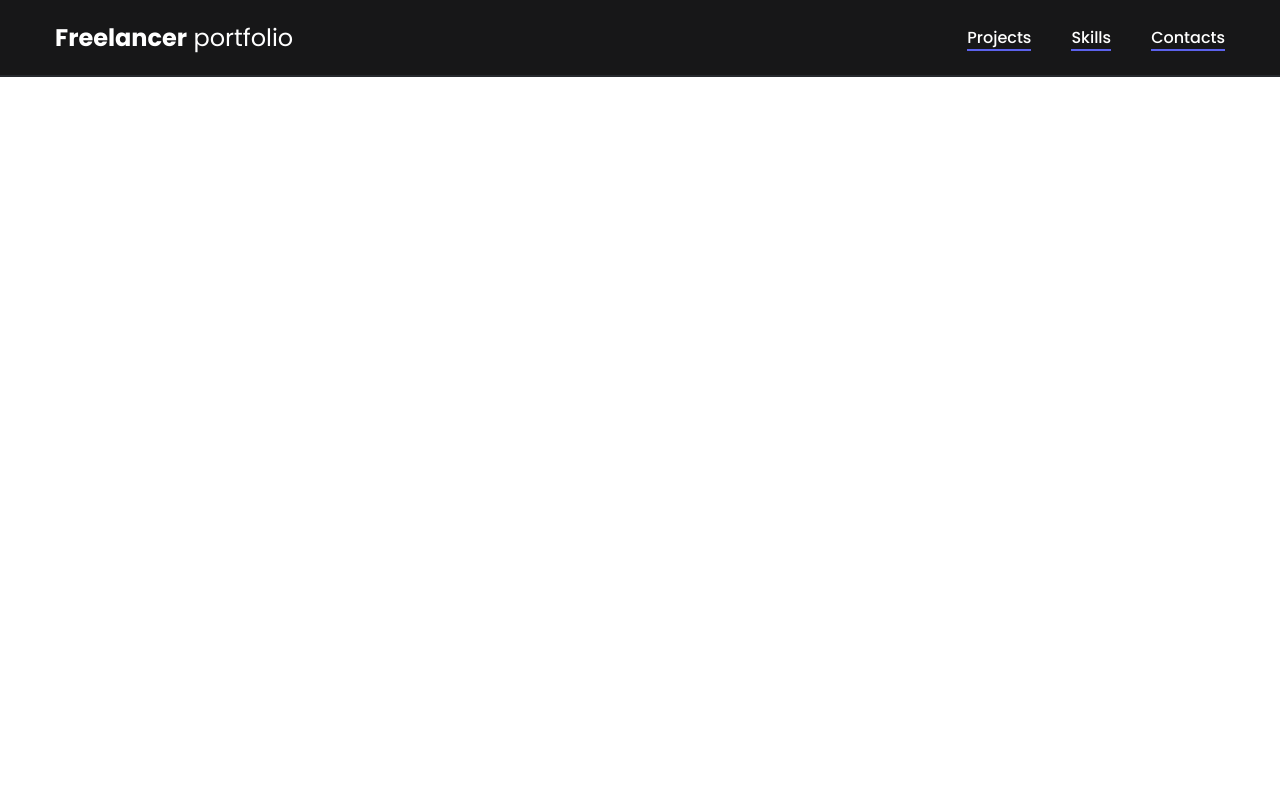
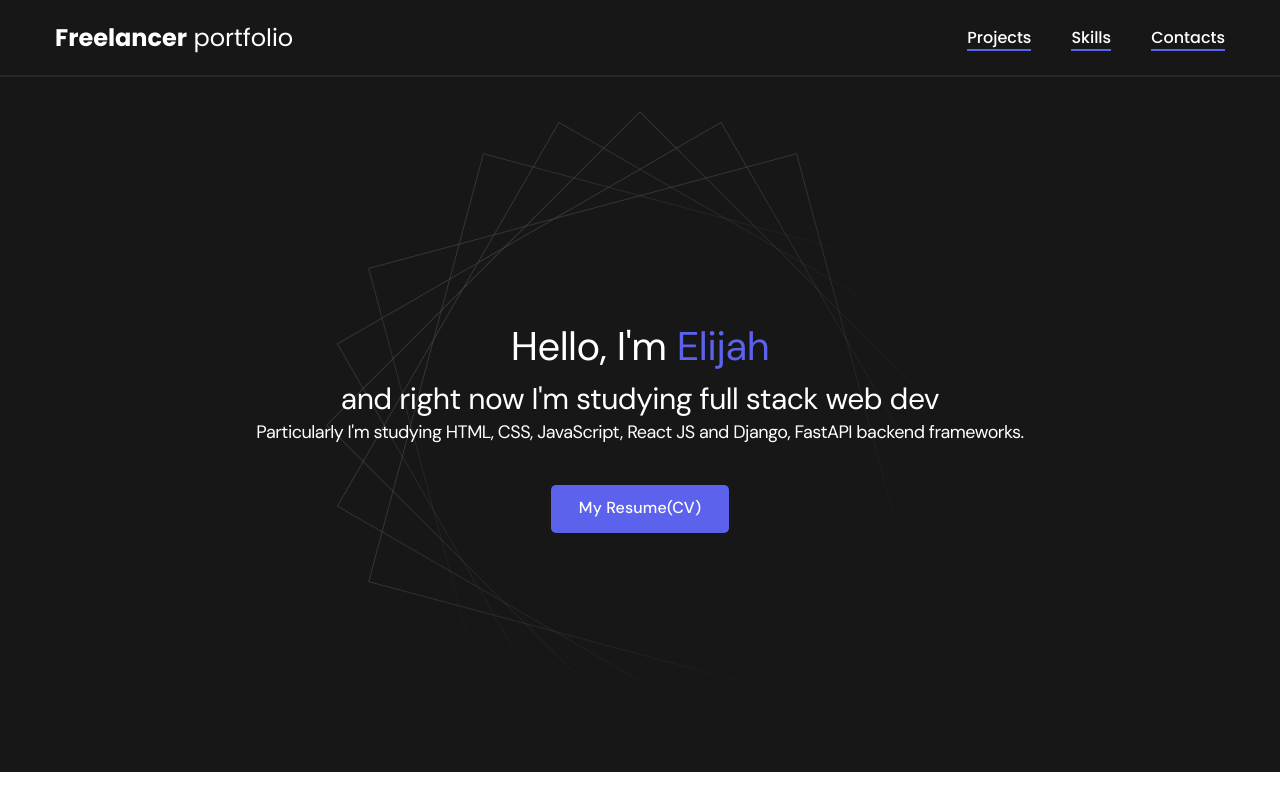
Before and after one commit to GuitarSoul/project_portfolio, a plain HTML site: page index.html in a window 1280 px wide. Drawn offline with Linux system fonts and the light colour scheme.

Commit message:
header part added

```diff
--- a/css/main.css
+++ b/css/main.css
@@ -10,11 +10,27 @@ font-family: 'Poppins', sans-serif;
     border: 1px solid red;
  } */
 
+ :root {
+    --black: #171718;
+    --black-border: #262920;
+    --white: #fff;
+    --purple: #5c62ec;
+
+    --text-color: var(--black);
+    --dark-bg: var(--black);
+    --dark-border: var(--black-border);
+    --header-text: var(--white);
+    --accent: var(--purple);
+ }
+
+
  html, body {
     font-family: 'DM Sans', sans-serif;
+    letter-spacing: -0.5px;
+    color: var(--text-color);
  }
 
- .container{
+ .container {
     margin: 0 auto;
     padding: 0 15px;
     max-width: 1200px;
@@ -22,14 +38,15 @@ font-family: 'Poppins', sans-serif;
 
  /* nav */
 
- .nav{
+ .nav {
     padding: 20px 0;
-    border-bottom: 2px solid #26292D;
-    background-color: #171718;
-    color: #FFF;
+    border-bottom: 2px solid var(--black-border);
+    background-color: var(--dark-bg);
+    color: var(--header-text);
+    letter-spacing: normal;
  }
 
- .nav-row{
+ .nav-row {
     display: flex;
     justify-content: space-between;
     align-items: center;
@@ -38,17 +55,17 @@ font-family: 'Poppins', sans-serif;
     flex-wrap: wrap;
  }
 
- .logo{
-    color: #FFF;
+ .logo {
+    color: var(--header-text);
     font-size: 24px;
     font-family: 'Poppins', sans-serif;
  }
 
- .logo strong{
+ .logo strong {
     font-weight: 700;
  }
 
-.nav-list{
+.nav-list {
     display: flex;
     align-items: center;
     column-gap: 40px;
@@ -57,15 +74,21 @@ font-family: 'Poppins', sans-serif;
     font-family: 'Poppins', sans-serif;
 }
 
-.nav-list__link{
-    color: #FFF;
+.nav-list__link {
+    color: var(--header-text);
+
+    transition: opacity 0.2s ease-in;
 }
 
-.nav-list__link--active{
+.nav-list__link:hover {
+    opacity: 0.8;
+}
+
+.nav-list__link--active {
     position: relative;
 }
 
-.nav-list__link--active::before{
+.nav-list__link--active::before {
     content: "";
     position: absolute;
     left: 0;
@@ -73,5 +96,80 @@ font-family: 'Poppins', sans-serif;
     display: block;
     height: 2px;
     width: 100%;
-    background-color: #5c62ec;
+    background-color: var(--accent);
 }
+
+/* Header */
+
+.header {
+    padding: 40px 0;
+    min-height: 695px;
+
+    display: flex;
+    justify-content: center;
+    align-items: center;
+
+    background-color: var(--dark-bg);
+    background-image: url("./../img/header-bg.png");
+    background-repeat: no-repeat;
+    background-size: auto;
+    background-position: center center;
+
+    color: var(--header-text);
+    text-align: center;
+
+}
+
+.header__wrapper {
+    padding: 0 15px;
+    max-width: 800px;
+}
+
+.header__title {
+    font-size: 30px;
+    font-weight: 400;
+    line-height: 1.5;
+}
+
+.header__title strong {
+    font-size: 40px;
+    font-weight: 400;
+}
+
+.header__title em {
+    font-style: normal;
+    color: var(--accent);
+}
+
+.header__text {
+    margin-bottom: 40px;
+    font-size: 18px;
+    line-height: 1.3;
+}
+
+.header__text p + p {
+    margin-top: 0.5em;
+}
+
+.btn {
+    display: inline-block;
+    height: 48px;
+    padding: 12px 28px;
+    border-radius: 5px;
+    background-color: var(--accent);
+    color: var(--white);
+    letter-spacing: 0.15px;
+    font-size: 16px;
+    font-weight: 500;
+
+    transition: opacity 0.2s ease-in;
+}
+
+.btn:hover {
+    opacity: 0.8;
+}
+
+.btn:active {
+    position: relative;
+    top: 1px;
+}
--- a/index.html
+++ b/index.html
@@ -22,5 +22,21 @@
             </div>
         </div>
     </nav>
+    <header class="header">
+        <div class="header__wrapper">
+            <h1 class="header__title">
+                <strong>Hello, I'm <em>Elijah</em></strong><br>
+                and right now I'm studying full stack web dev
+            </h1>
+            <div class="header__text">
+                <p>Particularly I'm studying HTML, CSS, JavaScript, React JS
+                    and Django, FastAPI backend frameworks.</p>
+            </div>
+            <a href="https://kirovsk-leningrad.hh.ru/resume/e0b32c59ff09c67f3e0039ed1f384d68435761"
+            class="btn">
+            My Resume(CV)
+            </a>
+        </div>
+    </header>
 </body>
 </html>
```
Also changed, not shown: img/header-bg.png (added).
